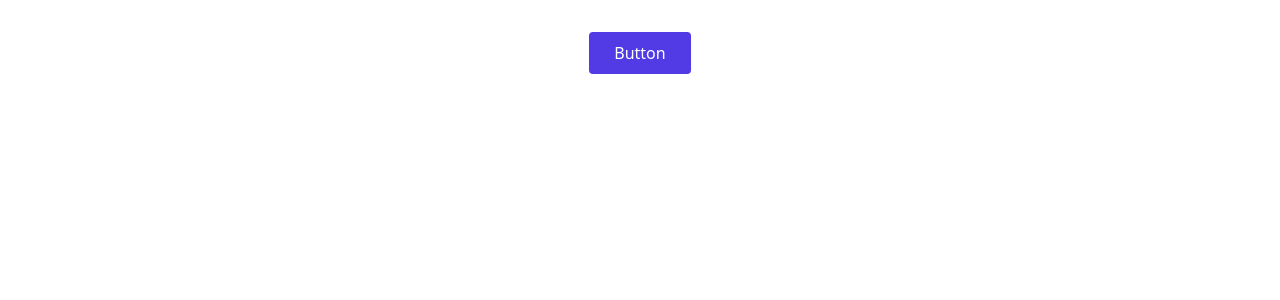
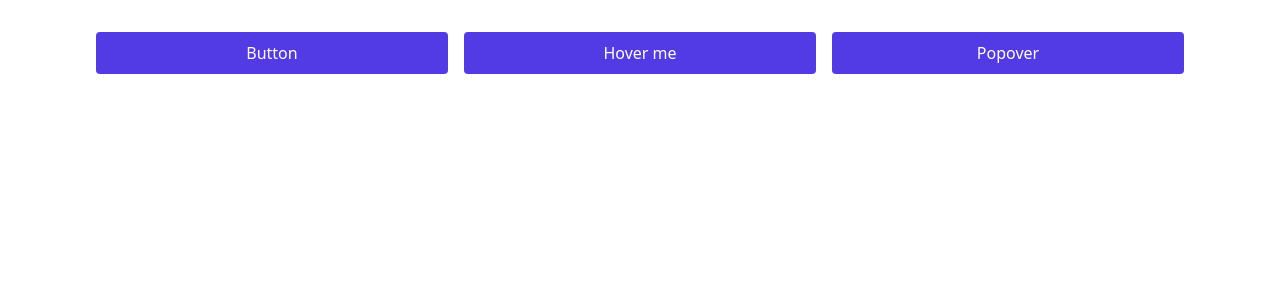
Before and after one commit to SherazJutt/veloce-vue, a Vue app: page / in a window 1280 px wide. Shown: the top 300 px of the page. Built offline with nearby package versions, Linux system fonts and the light colour scheme.

Commit message:
tooltip completed and some tweaks in popover

```diff
--- a/src/components/ui/Popover.vue
+++ b/src/components/ui/Popover.vue
@@ -6,13 +6,14 @@ const isOpen = ref(false);
 defineProps({
 	position: { type: String as () => "left" | "center" | "right", default: "center" },
 	bodyClass: { type: String, default: "" },
+	contentClass: { type: String, default: "" },
 });
 </script>
 
 <template>
-	<div class="relative mx-auto w-fit pb-3" @mouseleave="isOpen = false">
+	<div class="relative" @mouseleave="isOpen = false">
 		<!-- component to render the popover on -->
-		<div class="relative w-fit" @mouseover="isOpen = true">
+		<div class="relative" @mouseover="isOpen = true">
 			<!-- arrow icon -->
 			<svg v-if="isOpen" class="absolute top-full left-1/2 w-4 -translate-x-1/2 text-gray-200" xmlns="http://www.w3.org/2000/svg" viewBox="0 0 24 24">
 				<path fill="currentColor" d="M3 19h18a1.002 1.002 0 0 0 .823-1.569l-9-13c-.373-.539-1.271-.539-1.645 0l-9 13A.999.999 0 0 0 3 19" />
@@ -23,8 +24,10 @@ defineProps({
 		</div>
 
 		<!-- popover content -->
-		<div v-if="isOpen" :class="{ 'left-0': position === 'left', 'right-0': position === 'right', 'left-1/2 -translate-x-1/2': position === 'center', bodyClass }" class="absolute z-10 mt-3 w-[400px] rounded-md border border-gray-200 bg-white p-3 shadow-lg">
-			<slot name="body" />
+		<div v-if="isOpen" :class="{ 'left-0': position === 'left', 'right-0': position === 'right', 'left-1/2 -translate-x-1/2': position === 'center', bodyClass }" class="absolute z-10 pt-3">
+			<div :class="contentClass" class="w-[200px] rounded-md border border-gray-200 bg-white p-3 shadow-lg">
+				<slot name="body" />
+			</div>
 		</div>
 	</div>
 </template>
--- /dev/null
+++ b/src/components/ui/Tooltip.vue
@@ -0,0 +1,32 @@
+<script setup lang="ts">
+import { ref } from "vue";
+
+const isOpen = ref(false);
+
+defineProps({
+	position: { type: String as () => "left" | "top" | "right" | "bottom", default: "bottom" },
+	bodyClass: { type: String, default: "" },
+});
+</script>
+
+<template>
+	<div class="relative" @mouseenter="isOpen = true" @mouseleave="isOpen = false">
+		<!-- Tooltip trigger -->
+		<slot />
+
+		<!-- Tooltip content -->
+		<!-- prettier-ignore -->
+		<div
+		v-if="isOpen"
+		:class="[
+			'absolute z-10 w-max rounded-md bg-white px-3 py-2 text-sm text-primary border shadow-xl transition-opacity duration-200',
+			position === 'top' && 'bottom-full left-1/2 mb-2 -translate-x-1/2',
+			position === 'bottom' && 'top-full left-1/2 mt-2 -translate-x-1/2',
+			position === 'left' && 'top-1/2 right-full mr-2 -translate-y-1/2',
+			position === 'right' && 'top-1/2 left-full ml-2 -translate-y-1/2',
+			bodyClass
+		]">
+		<slot name="body" />
+		</div>
+	</div>
+</template>
--- a/src/pages/index.vue
+++ b/src/pages/index.vue
@@ -1,15 +1,29 @@
 <script setup lang="ts">
 import Button from "../components/ui/Button.vue";
 import Popover from "../components/ui/Popover.vue";
+import Tooltip from "../components/ui/Tooltip.vue";
 </script>
 
 <template>
 	<div class="container py-8">
-		<Popover>
+		<div class="grid grid-cols-3 gap-4">
+			<!-- button -->
 			<Button label="Button" />
-			<template #body>
-				<div>Popover content</div>
-			</template>
-		</Popover>
+
+			<!-- Tooltip -->
+			<Tooltip>
+				<Button class="w-full" label="Hover me" />
+				<template #body>Tooltip content here</template>
+			</Tooltip>
+
+			<!-- popover -->
+			<Popover>
+				<Button class="w-full" label="Popover" />
+
+				<template #body>
+					<div>Popover content</div>
+				</template>
+			</Popover>
+		</div>
 	</div>
 </template>
```
